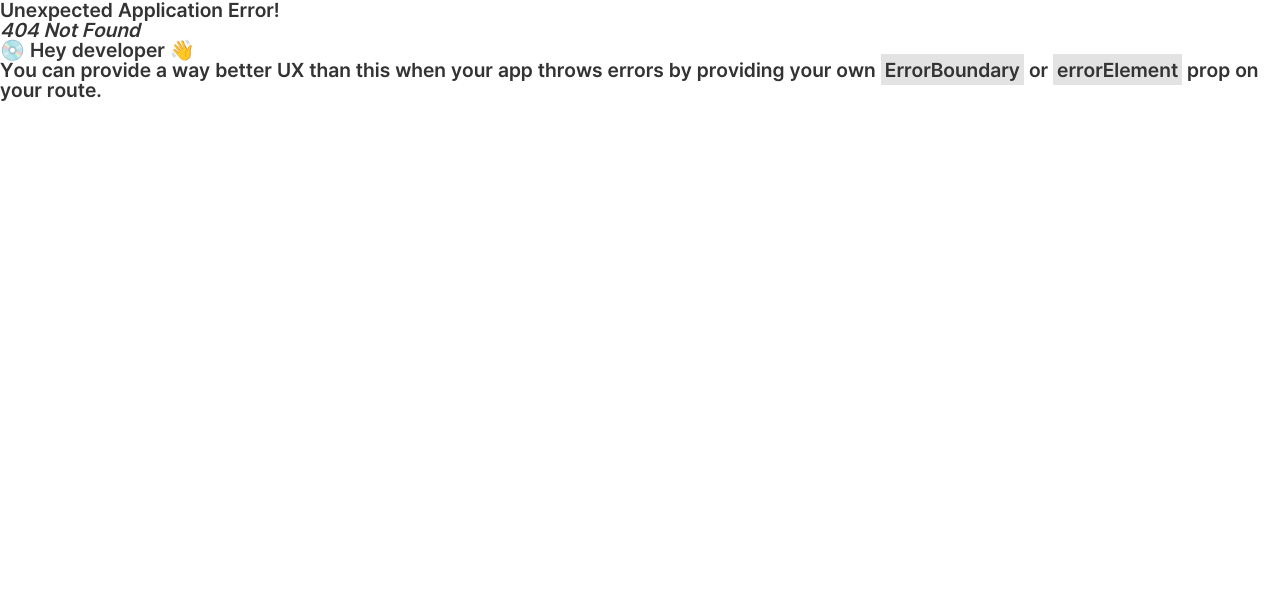
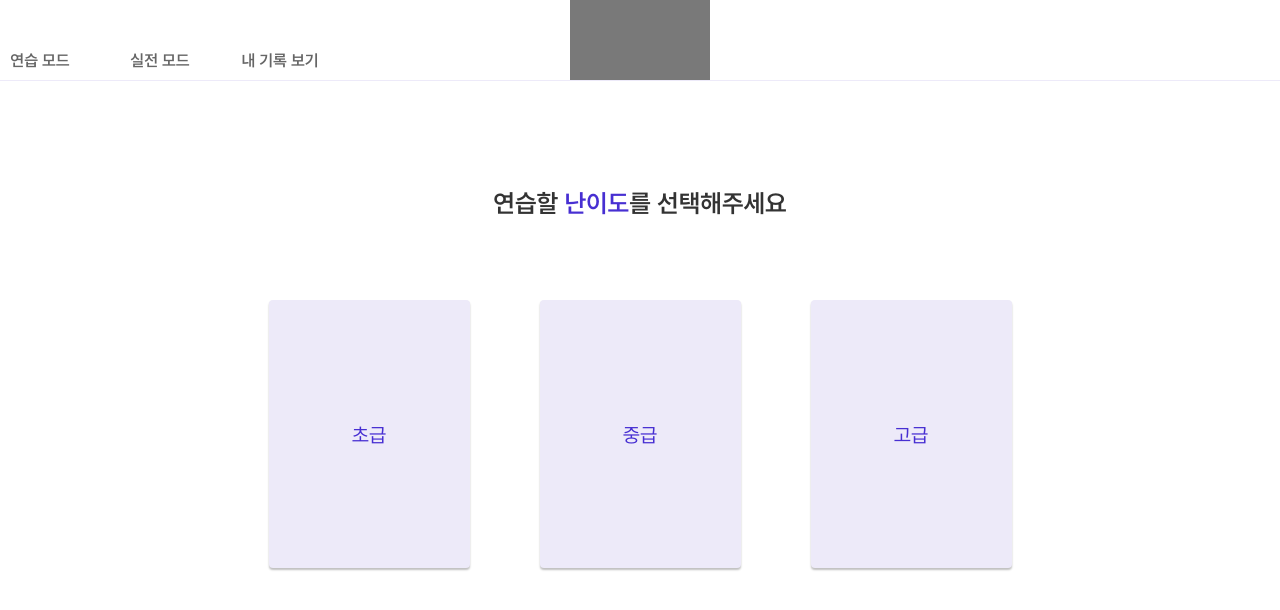
Before and after one commit to Easy-Ti-cket/easy-ticket, a React (Vite) app: page /select-level in a window 1280 px wide. Before the commit this address had no page. Shown: the top 610 px of the page. Built offline with nearby package versions, Linux system fonts and the light colour scheme.

Commit message:
Feat: 기본 난이도 선택 페이지 구현

```diff
--- /dev/null
+++ b/src/pages/selectLevel/SelectLevel.jsx
@@ -0,0 +1,50 @@
+import Button from "../../components/button/Button";
+import styled from "styled-components";
+import Tooltip from "../../components/tooltip/Tooltip";
+const SelectLevelContainer = styled.div`
+  display: flex;
+  flex-direction: column;
+  align-items: center;
+  margin-top: 50px;
+  width: 1320px;
+`;
+const Instructions = styled.p`
+  margin-top: 20px;
+  font-family: pretendardB;
+  font-size: 25px;
+`;
+const ButtonContainer = styled.div`
+  width: 100%;
+  display: flex;
+  justify-content: center;
+  margin-top: 50px;
+`;
+const ButtonBox = styled.div`
+  margin: 30px;
+`;
+
+const SelectLevel = () => {
+  return (
+    <SelectLevelContainer>
+      <Instructions>
+        연습할 <span style={{ color: "var(--key-color)" }}>난이도</span>를
+        선택해주세요
+      </Instructions>
+      <ButtonContainer>
+        <ButtonBox>
+          <Tooltip text="이 단계를 추천해요!">
+            <Button type="mode" text="초급"></Button>
+          </Tooltip>
+        </ButtonBox>
+        <ButtonBox>
+          <Button type="mode" text="중급"></Button>
+        </ButtonBox>
+        <ButtonBox>
+          <Button type="mode" text="고급"></Button>
+        </ButtonBox>
+      </ButtonContainer>
+    </SelectLevelContainer>
+  );
+};
+
+export default SelectLevel;
--- a/src/routes.jsx
+++ b/src/routes.jsx
@@ -5,6 +5,7 @@ import SelectPerformance from "./pages/step1/SelectPerformance";
 import SelectRound from "./pages/step1/SelectRound";
 import ProgressContents from "./pages/ProgressContents";
 import Main from "./pages/main/Main";
+import SelectLevel from "./pages/selectLevel/SelectLevel";
 
 const router = createBrowserRouter([
   {
@@ -12,6 +13,7 @@ const router = createBrowserRouter([
     element: <Layout />,
     children: [
       { path: "main", element: <Main /> },
+      { path: "select-level", element: <SelectLevel /> },
       {
         path: "progress",
         element: <ProgressContents />,
```
